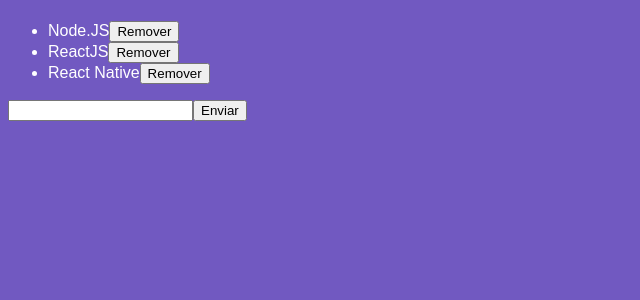
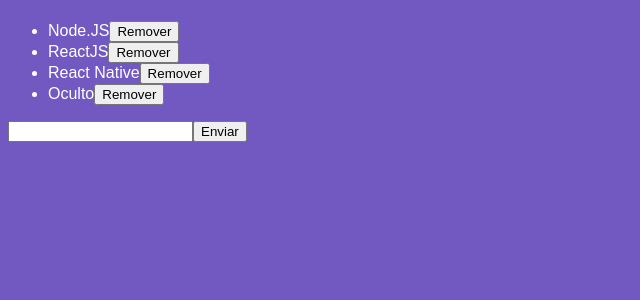
Before and after one commit to tgmarinho/intro-react, a React app: page / in a window 1280 px wide. Shown: the top 300 px of the page, without its empty margins (0-640 px from the left). Built offline with nearby package versions, Linux system fonts and the light colour scheme.

Commit message:
Intro React - Aula 10 - Default Props e PropTypes

```diff
--- a/package.json
+++ b/package.json
@@ -21,6 +21,7 @@
     "webpack-dev-server": "^3.8.1"
   },
   "dependencies": {
+    "prop-types": "^15.7.2",
     "react": "^16.9.0",
     "react-dom": "^16.9.0"
   }
--- a/src/components/TechItem.js
+++ b/src/components/TechItem.js
@@ -1,4 +1,5 @@
 import React from "react";
+import PropTypes from "prop-types";
 
 function TechItem({ tech, onDelete }) {
   return (
@@ -11,4 +12,13 @@
   );
 }
 
+TechItem.defaultProps = {
+  tech: "Oculto"
+};
+
+TechItem.propTypes = {
+  tech: PropTypes.string,
+  onDelete: PropTypes.func.isRequired
+};
+
 export default TechItem;
--- a/src/components/TechList.js
+++ b/src/components/TechList.js
@@ -3,6 +3,10 @@
 import TechItem from "./TechItem";
 
 class TechList extends Component {
+  static deaultProps = {
+    newTech: "Digite aqui a tech..."
+  };
+
   state = {
     newTech: "",
     techs: ["Node.JS", "ReactJS", "React Native"]
@@ -36,6 +40,8 @@
               onDelete={() => this.handleDelete(tech)}
             />
           ))}
+
+          <TechItem />
         </ul>
         <input
           type="text"
```
Also changed, not shown: 2 other files (tests, documents, lock files or other folders).
